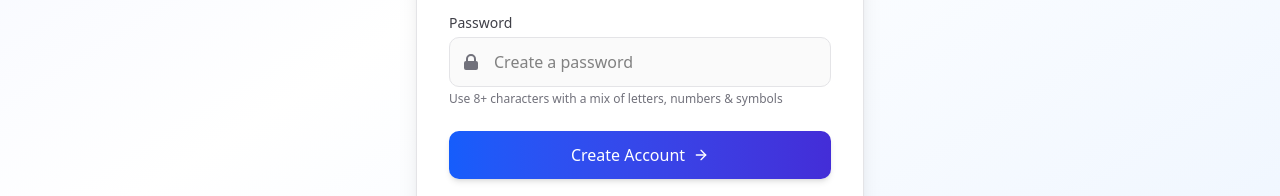
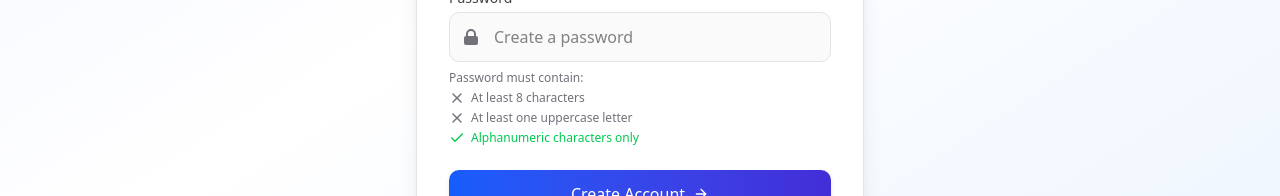
Before and after one commit to MirFaizan06/bca-hub, a React (Vite) app: page /register in a window 1280 px wide. Shown: the part 575-771 px from the top of the page. Built offline with nearby package versions, Linux system fonts and the light colour scheme; no server answers.

Commit message:
rules fix 1

```diff
--- a/src/pages/Register.jsx
+++ b/src/pages/Register.jsx
@@ -4,7 +4,7 @@ import { doc, getDoc, setDoc } from "firebase/firestore";
 import { auth, db } from "../utils/firebase";
 import { motion } from "framer-motion";
 import { createUserWithEmailAndPassword } from "firebase/auth";
-import { Loader2, ArrowRight } from "lucide-react";
+import { Loader2, ArrowRight, Check, X } from "lucide-react";
 import { toast } from "sonner";
 
 export default function Register() {
@@ -17,22 +17,50 @@ export default function Register() {
   const [password, setPassword] = useState("");
   const [batch, setBatch] = useState("");
   const [loading, setLoading] = useState(false);
+  const [passwordChecks, setPasswordChecks] = useState({
+    length: false,
+    uppercase: false,
+    alphanumeric: true,
+  });
 
   useEffect(() => {
     document.title = "BCA Hub | Register";
   }, []);
 
+  const handlePasswordChange = (value) => {
+    setPassword(value);
+    setPasswordChecks({
+      length: value.length >= 8,
+      uppercase: /[A-Z]/.test(value),
+      alphanumeric: /^[a-zA-Z0-9]*$/.test(value)
+    });
+  };
+
+  const isPasswordValid = () => {
+    return passwordChecks.length &&
+           passwordChecks.uppercase &&
+           passwordChecks.alphanumeric;
+  };
+
   const handleSubmit = async (e) => {
     e.preventDefault();
     setLoading(true);
 
-    const trimmedRoll = roll.trim();
+    const trimmedRoll = roll.trim().toLowerCase();
     const trimmedName = name.trim();
-    const trimmedPwd = password.trim();
+    const trimmedPwd = password;
     const trimmedBatch = batch.trim();
 
+    // Validate all fields
     if (!trimmedRoll || !trimmedName || !trimmedPwd || !trimmedBatch) {
       toast.error("All fields are required");
+      setLoading(false);
+      return;
+    }
+
+    // Validate password strength
+    if (!isPasswordValid()) {
+      toast.error("Password doesn't meet requirements");
       setLoading(false);
       return;
     }
@@ -42,7 +70,7 @@ export default function Register() {
     const userRef = doc(db, "users", trimmedRoll);
 
     try {
-      // Check if Firestore document already exists under "users/<roll>"
+      // Check if user document already exists
       const userSnap = await getDoc(userRef);
       if (userSnap.exists()) {
         toast.error("Roll number already registered");
@@ -50,7 +78,7 @@ export default function Register() {
         return;
       }
 
-      // Try creating a Firebase Auth user
+      // Create Firebase Auth user
       let userCredential;
       try {
         userCredential = await createUserWithEmailAndPassword(auth, email, trimmedPwd);
@@ -65,7 +93,7 @@ export default function Register() {
 
       const { uid } = userCredential.user;
 
-      // Now create Firestore document under "users/<roll>"
+      // Create Firestore user document
       await setDoc(userRef, {
         uid: uid,
         name: trimmedName,
@@ -100,6 +128,37 @@ export default function Register() {
       setLoading(false);
     }
   };
+
+  const PasswordStrengthIndicator = () => (
+    <div className="mt-2">
+      <p className="text-xs text-zinc-500 dark:text-zinc-400 mb-1">
+        Password must contain:
+      </p>
+      <ul className="space-y-1">
+        <li className={`flex items-center text-xs ${passwordChecks.length ? 'text-green-500' : 'text-zinc-500 dark:text-zinc-400'}`}>
+          {passwordChecks.length ?
+            <Check className="h-4 w-4 mr-1.5" /> :
+            <X className="h-4 w-4 mr-1.5" />
+          }
+          At least 8 characters
+        </li>
+        <li className={`flex items-center text-xs ${passwordChecks.uppercase ? 'text-green-500' : 'text-zinc-500 dark:text-zinc-400'}`}>
+          {passwordChecks.uppercase ?
+            <Check className="h-4 w-4 mr-1.5" /> :
+            <X className="h-4 w-4 mr-1.5" />
+          }
+          At least one uppercase letter
+        </li>
+        <li className={`flex items-center text-xs ${passwordChecks.alphanumeric ? 'text-green-500' : 'text-amber-500 dark:text-amber-400'}`}>
+          {passwordChecks.alphanumeric ?
+            <Check className="h-4 w-4 mr-1.5" /> :
+            <X className="h-4 w-4 mr-1.5" />
+          }
+          Alphanumeric characters only
+        </li>
+      </ul>
+    </div>
+  );
 
   return (
     <div className="min-h-screen w-full bg-gradient-to-br from-indigo-50 via-white to-blue-50 dark:from-zinc-900 dark:via-zinc-950 dark:to-zinc-900 flex items-center justify-center px-4">
@@ -246,7 +305,7 @@ export default function Register() {
                   name="password"
                   type="password"
                   value={password}
-                  onChange={(e) => setPassword(e.target.value)}
+                  onChange={(e) => handlePasswordChange(e.target.value)}
                   required
                   className="w-full bg-zinc-50 dark:bg-zinc-700 border border-zinc-200 dark:border-zinc-600 rounded-lg py-3 px-4 pl-11 focus:outline-none focus:ring-2 focus:ring-blue-500 focus:border-transparent transition"
                   placeholder="Create a password"
@@ -266,9 +325,7 @@ export default function Register() {
                   </svg>
                 </div>
               </div>
-              <p className="mt-1 text-xs text-zinc-500 dark:text-zinc-400">
-                Use 8+ characters with a mix of letters, numbers & symbols
-              </p>
+              <PasswordStrengthIndicator />
             </div>
 
             <div>
```
